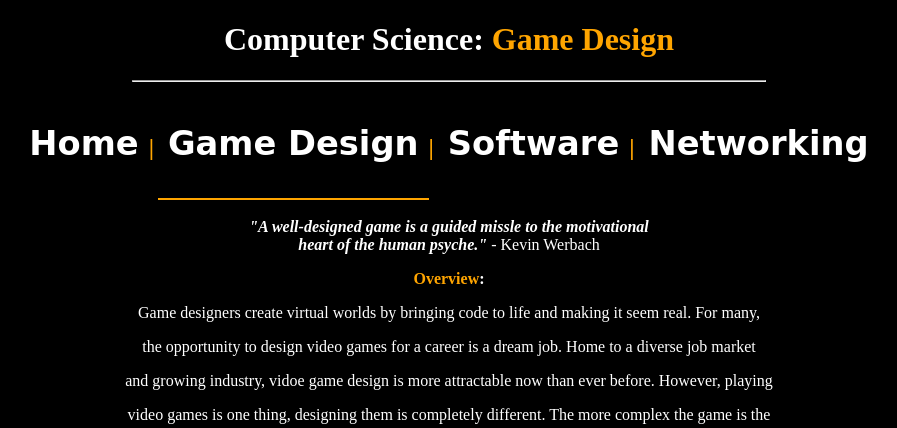
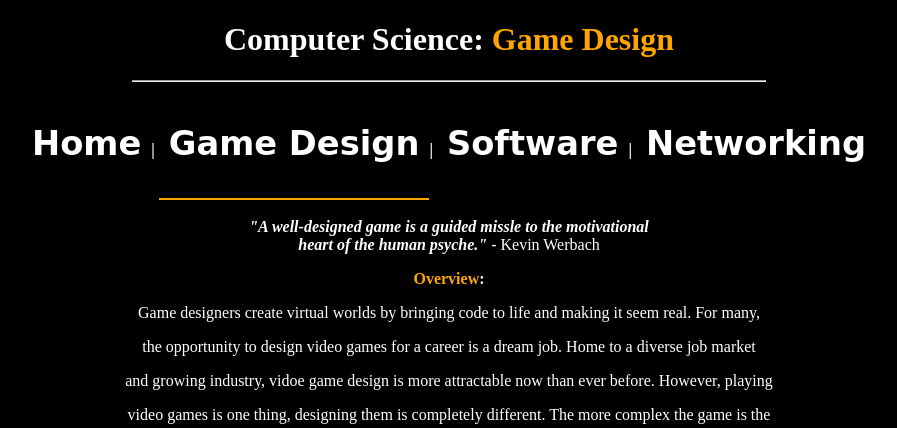
Before and after one commit to bretstine/bstine, a PHP site: page /homework/homework_1/gamedesign.html in a window 1280 px wide. Shown: the top 428 px of the page, without its empty margins (191-1088 px from the left). Run offline with PHP 8.4, Linux system fonts and the light colour scheme.

Commit message:
adding homework 1

```diff
--- a/homework/homework_1/css/stylesHW1.css
+++ b/homework/homework_1/css/stylesHW1.css
@@ -5,10 +5,6 @@ body {
 
 header, main, nav, footer {
     text-align: center;
-}
-
-nav li {
-    display: inline-block;
 }
 
 nav a {    /* links within "nav" container */
@@ -72,8 +68,8 @@ body.netw ul {
     color: orange;
 }
 
-#design {
-    display: inline;
+h2 {
+    display: inline-block;
     color: orange;
 }
 
--- a/homework/homework_1/gamedesign.html
+++ b/homework/homework_1/gamedesign.html
@@ -17,10 +17,10 @@
 
         <nav>
             <hr id="uniform" />
-            <li><a href="homepage.html" class="home"> <h3> Home </h3> </a><h1 id="design">|</h1></li>
-            <li><a href="gamedesign.html" class="game"> <h3> Game Design </h3> </a><h1 id="design">|</h1></li>
-            <li><a href="software.html" class="soft"> <h3> Software </h3> </a><h1 id="design">|</h1></li>
-            <li><a href="network.html" class="netw"> <h3> Networking </h3> </a></li>
+            <a href="homepage.html" class="home"> <h3> Home </h3> </a><b>|</b>
+            <a href="gamedesign.html" class="game"> <h3> Game Design </h3> </a><b>|</b>
+            <a href="software.html" class="soft"> <h3> Software </h3> </a><b>|</b>
+            <a href="network.html" class="netw"> <h3> Networking </h3> </a>
         </nav>
 
         <main>
--- a/homework/homework_1/homepage.html
+++ b/homework/homework_1/homepage.html
@@ -17,9 +17,9 @@
 
         <nav>
             <hr id="uniform" />
-            <a href="homepage.html" class="home"> <h3> Home </h3> </a><h1 id="design">|</h1>
-            <a href="gamedesign.html" class="game"> <h3> Game Design </h3> </a><h1 id="design">|</h1>
-            <a href="software.html" class="soft"> <h3> Software </h3> </a><h1 id="design">|</h1>
+            <a href="homepage.html" class="home"> <h3> Home </h3> </a><b>|</b>
+            <a href="gamedesign.html" class="game"> <h3> Game Design </h3> </a><b>|</b>
+            <a href="software.html" class="soft"> <h3> Software </h3> </a><b>|</b>
             <a href="network.html" class="netw"> <h3> Networking </h3> </a>
         </nav>
 
--- a/homework/homework_1/network.html
+++ b/homework/homework_1/network.html
@@ -17,9 +17,9 @@
 
         <nav>
             <hr id="uniform" />
-            <a href="homepage.html" class="home"> <h3> Home </h3> </a><h1 id="design">|</h1>
-            <a href="gamedesign.html" class="game"> <h3> Game Design </h3> </a><h1 id="design">|</h1>
-            <a href="software.html" class="soft"> <h3> Software </h3> </a><h1 id="design">|</h1>
+            <a href="homepage.html" class="home"> <h3> Home </h3> </a><b>|</b>
+            <a href="gamedesign.html" class="game"> <h3> Game Design </h3> </a><b>|</b>
+            <a href="software.html" class="soft"> <h3> Software </h3> </a><b>|</b>
             <a href="network.html" class="netw"> <h3> Networking </h3> </a>
         </nav>
 
--- a/homework/homework_1/software.html
+++ b/homework/homework_1/software.html
@@ -17,9 +17,9 @@
 
         <nav>
             <hr id="uniform" />
-            <a href="homepage.html" class="home"> <h3> Home </h3> </a><h1 id="design">|</h1>
-            <a href="gamedesign.html" class="game"> <h3> Game Design </h3> </a><h1 id="design">|</h1>
-            <a href="software.html" class="soft"> <h3> Software </h3> </a><h1 id="design">|</h1>
+            <a href="homepage.html" class="home"> <h3> Home </h3> </a><b>|</b>
+            <a href="gamedesign.html" class="game"> <h3> Game Design </h3> </a><b>|</b>
+            <a href="software.html" class="soft"> <h3> Software </h3> </a><b>|</b>
             <a href="network.html" class="netw"> <h3> Networking </h3> </a>
         </nav>
 
```
